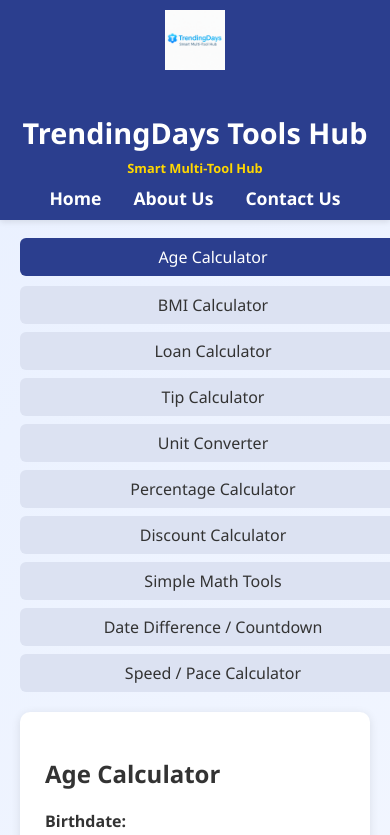
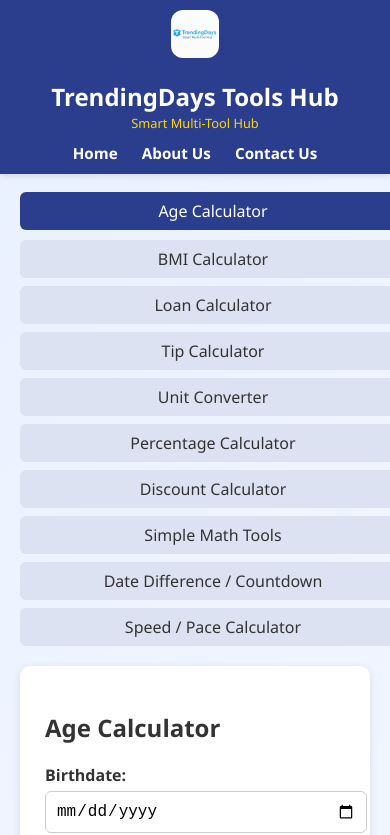
Before and after one commit to fawazkaleemi/trendingdays-tools-hub, a plain HTML site: page index.html in a window 390 px wide. Shown: the top 835 px of the page. Drawn offline with Linux system fonts and the light colour scheme.

Commit message:
Update index.html

```diff
--- a/index.html
+++ b/index.html
@@ -89,81 +89,100 @@
     .social-icons svg:hover{fill:var(--accent);}
     @media(max-width:700px){.tabs{flex-direction:column;} .tab{text-align:center;width:100%;}}
 
+/* ===== CLEAN CENTERED HEADER (FINAL) ===== */
 header {
-  display: flex;
-  justify-content: center;  /* Center horizontally the group */
-  align-items: center;      /* Vertically center all contents */
-  gap: 25px;                /* Distance between logo and text block */
-  padding: 10px 30px;
   background: var(--primary);
   color: white;
+  padding: 18px 30px;
+  box-shadow: 0 2px 8px rgba(0, 0, 0, 0.15);
 }
 
-.header-left .logo {
-  height: 80px;     /* Reduced height */
-  width: 160px;     /* Increased width proportionally */
-  object-fit: contain;
-  border-radius: 14px;
+/* Center the logo + content block */
+.header-container {
+  display: flex;
+  align-items: center;
+  justify-content: center;
+  gap: 25px;
+  flex-wrap: wrap;
 }
 
-.header-right {
+/* Logo sizing */
+.logo {
+  height: 100px;
+  width: auto;
+  border-radius: 12px;
+  object-fit: contain;
+}
+
+/* Text + tagline + nav grouped neatly */
+.brand-content {
   display: flex;
   flex-direction: column;
   justify-content: center;
   align-items: flex-start;
   text-align: left;
-  gap: 5px;
 }
 
-.header-right h1 {
+/* Main title */
+.brand-content h1 {
   margin: 0;
-  font-size: 1.8rem;
+  font-size: 1.9rem;
   font-weight: 700;
+  line-height: 1.2;
 }
 
+/* Tagline */
 .brand-tagline {
+  color: var(--accent);
   font-size: 1.05rem;
-  font-weight: 600;
-  color: var(--accent);
-  margin-bottom: 4px;
+  margin: 4px 0 10px;
 }
 
-.header-right nav {
-  display: flex;
-  gap: 18px;
+/* Navigation links */
+nav a {
+  color: white;
+  margin-right: 15px;
+  text-decoration: none;
+  font-weight: 600;
+  transition: 0.3s;
+  font-size: 1rem;
 }
 
-.header-right nav a {
-  text-decoration: none;
-  color: white;
-  font-weight: 600;
-  font-size: 1.1rem;
-  transition: color 0.3s ease;
-}
-
-.header-right nav a:hover {
+nav a:hover {
   color: var(--accent);
 }
 
-/* Responsive tweaks */
-@media (max-width: 700px) {
-  header {
+/* ===== Responsive header ===== */
+@media (max-width: 800px) {
+  .header-container {
     flex-direction: column;
+    align-items: center;
     text-align: center;
   }
-  .header-left .logo {
-    height: 60px;
-    width: 120px;
-    margin-bottom: 10px;
+
+  .brand-content {
+    align-items: center;
+    text-align: center;
   }
-  .header-right {
-    align-items: center;
+
+  .logo {
+    height: 85px;
   }
-  .header-right nav {
-    justify-content: center;
-    gap: 12px;
+
+  .brand-content h1 {
+    font-size: 1.5rem;
+  }
+
+  .brand-tagline {
+    font-size: 0.9rem;
+  }
+
+  nav a {
+    margin: 0 10px;
+    font-size: 0.95rem;
   }
 }
+
 
 /* ===== TEMPORARILY HIDE ALL ADS FOR ADSENSE REVIEW ===== */
 .side-ad,
@@ -264,17 +283,17 @@ header {
 </div>
 
 <header>
-  <div class="header-left">
+  <div class="header-container">
     <img src="./assets/logo.png" alt="TrendingDays Tools Hub Logo" class="logo">
-  </div>
-  <div class="header-right">
-    <h1>TrendingDays Tools Hub</h1>
-    <span class="brand-tagline">Smart Multi-Tool Hub</span>
-    <nav>
-      <a href="#" onclick="showPage('home')">Home</a>
-      <a href="#" onclick="showPage('about')">About Us</a>
-      <a href="#" onclick="showPage('contact')">Contact Us</a>
-    </nav>
+    <div class="brand-content">
+      <h1>TrendingDays Tools Hub</h1>
+      <span class="brand-tagline">Smart Multi-Tool Hub</span>
+      <nav>
+        <a href="#" onclick="showPage('home')">Home</a>
+        <a href="#" onclick="showPage('about')">About Us</a>
+        <a href="#" onclick="showPage('contact')">Contact Us</a>
+      </nav>
+    </div>
   </div>
 </header>
 
```
